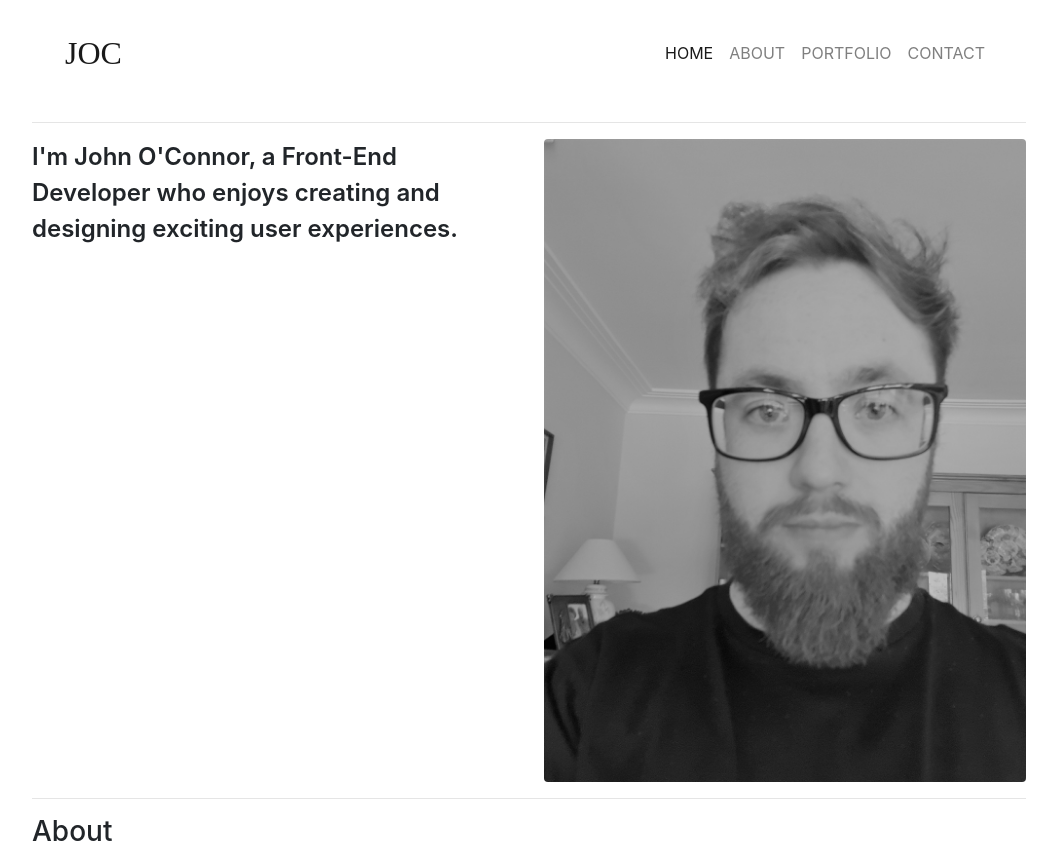
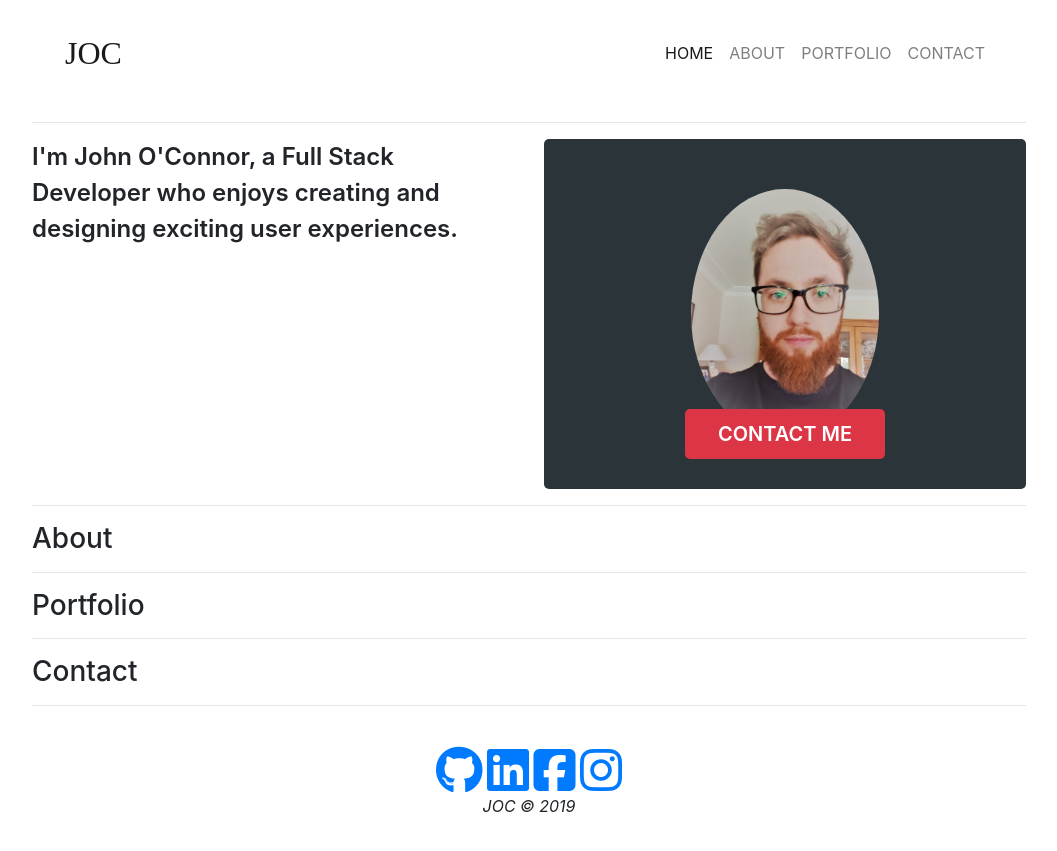
Before and after one commit to johnnycistudent/JOCportfolio, a website: page index.html in a window 1280 px wide. Shown: the top 851 px of the page, without its empty margins (111-1168 px from the left). After the commit the page ends 818 px from the top, so only its background shows below. Drawn offline with nearby package versions, Linux system fonts and the light colour scheme; a web font is replaced by a local one.

Commit message:
footer added, profile updated

```diff
--- a/assets/scss/main.scss
+++ b/assets/scss/main.scss
@@ -27,8 +27,43 @@ body {
 }
 
 /*---------------- Profile Image ----------------*/
-.profile_image {
-    width: 100%;
+.portrait-container {
+    text-align: center;
+
+    .portrait {
+        background-color: rgb(42,52,57);
+        display: flex;
+        justify-content: center;
+        align-items: center;
+        height: 350px;
+        border-radius: 5px;
+        position: relative;
+
+        .profile_image {
+            width: auto;
+            border-radius: 50%;
+            height: 250px;
+        }
+
+        .contact-me {
+            height: 50px;
+            width: 200px;
+            background-color: #dc3545;
+            position: absolute;
+            top: 270px;
+            border-radius: 5px;
+            display: flex;
+            justify-content: center;
+            align-items: center;
+
+
+            .contact-me-text {
+                color: #fff;
+                font-weight: 600;
+                font-size: 1.25rem;
+            }
+        }
+    }
 }
 
 /*---------------- Media Queries ----------------*/
--- a/index.html
+++ b/index.html
@@ -13,7 +13,9 @@
 	<link rel="stylesheet" href="dist/css/main.css">
 	<!-- Google Fonts -->
 	<link href="https://fonts.googleapis.com/css2?family=Kadwa:wght@400;700&display=swap" rel="stylesheet">
-	<!-- Favicon -->
+    <!-- Font Awesome -->
+    <link rel="stylesheet" href="https://use.fontawesome.com/releases/v5.8.1/css/all.css" integrity="sha384-50oBUHEmvpQ+1lW4y57PTFmhCaXp0ML5d60M1M7uH2+nqUivzIebhndOJK28anvf" crossorigin="anonymous">
+    <!-- Favicon -->
 	<link rel="icon" type="image/png" sizes="32x32" href="assets/images/favicon-32x32.png">
 
 	<title>JOC Portfolio</title>
@@ -51,13 +53,20 @@
                 <!----- Introduction ----->
 
                 <div class="intro col-md">
-                    <p class="intro-text">I'm John O'Connor, a Front-End Developer who enjoys creating and designing exciting user experiences.</p>
+                    <p class="intro-text">I'm John O'Connor, a Full Stack Developer who enjoys creating and designing exciting user experiences.</p>
 				</div>
 
                 <!----- Profile Photo ----->
 
-				<div class="portrait col-md">
-                    <img src="assets/images/Portrait_test.jpg" class="rounded profile_image" alt="profile_image">
+				<div class="portrait-container col-md">
+                    <div class="portrait">
+                        <img src="assets/images/profile_test2.jpg" class="profile_image" alt="profile_image">
+                        <div class="contact-me" a href="/" type="button">
+                            <span class="contact-me-text text-uppercase">Contact Me</span>
+                        </div>
+                    </div>
+
+
 				</div>
 
 			</div>
@@ -95,8 +104,26 @@
 
 	</div>
 
+    <footer class="footer d-flex mt-auto">
+        <div class="container-fluid text-center ">
+            <div class="text-center center-block ">
+                <br />
+                <!--- Social Media Links --->
+                <a href="https://github.com/johnnycistudent " target="_blank "><i class="fab fa-github fa-3x"></i></a>
+                <a href="https://www.linkedin.com/in/john-o-connor-527904170/ " target="_blank "><i id="social-li " class="fab fa-linkedin fa-3x social "></i></a>
+                <a href="https://www.facebook.com/john.oconnor.3139 " target="_blank "><i id="social-fb " class="fab fa-facebook-square fa-3x social "></i></a>
+                <a href="https://www.instagram.com/johnnyoco/ " target="_blank "><i id="social-in " class="fab fa-instagram fa-3x social "></i></a>
+                <!--- /Social Media Links --->
+            </div>
+            <div class="copyright ">
+                <span style="font-style:italic ">JOC © 2019</span>
+            </div>
+        </div>
+    </footer>
+
 
 	<!-- Optional JavaScript -->
+    <script src="https://kit.fontawesome.com/b5973b6792.js" crossorigin="anonymous"></script>
 	<!-- jQuery first, then Popper.js, then Bootstrap JS -->
 	<script src="https://code.jquery.com/jquery-3.5.1.slim.min.js"
 		integrity="sha384-DfXdz2htPH0lsSSs5nCTpuj/zy4C+OGpamoFVy38MVBnE+IbbVYUew+OrCXaRkfj" crossorigin="anonymous">
```
Also changed, not shown: dist/css/main.css, 1 other file.
